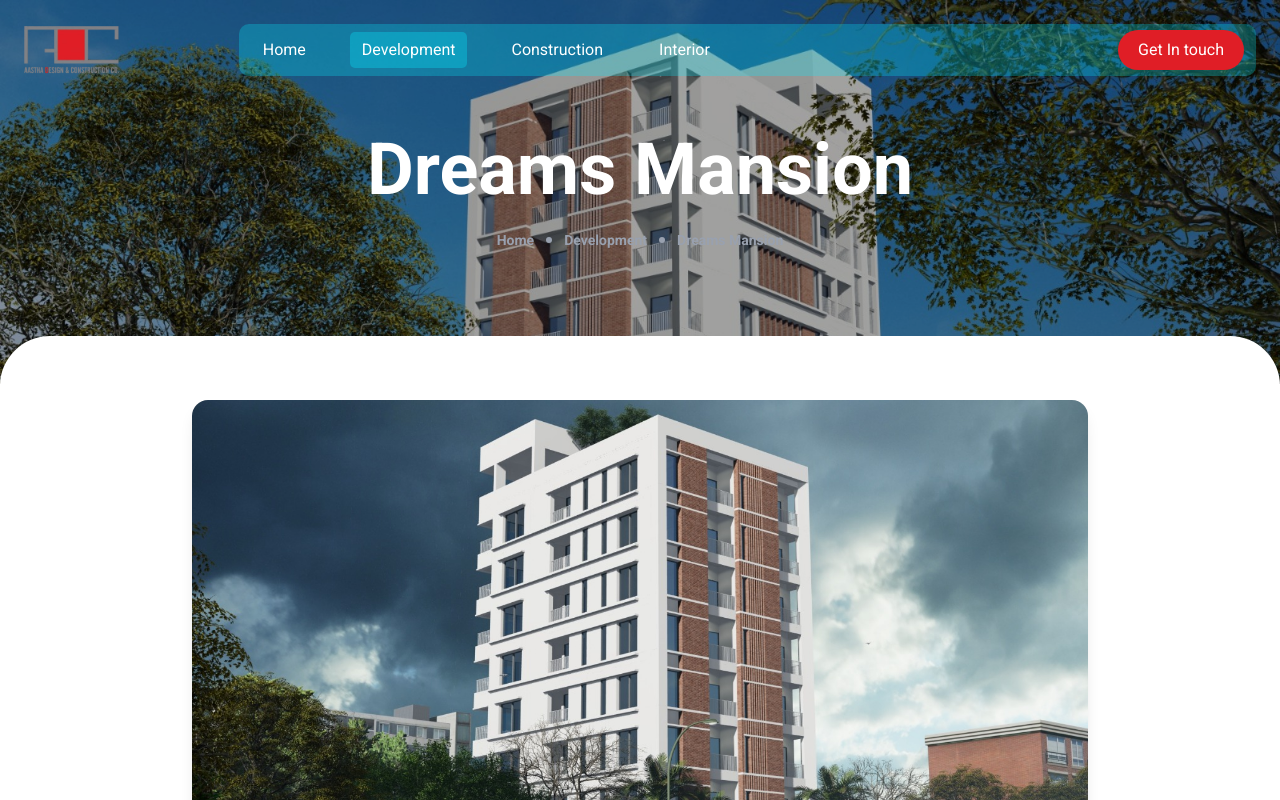
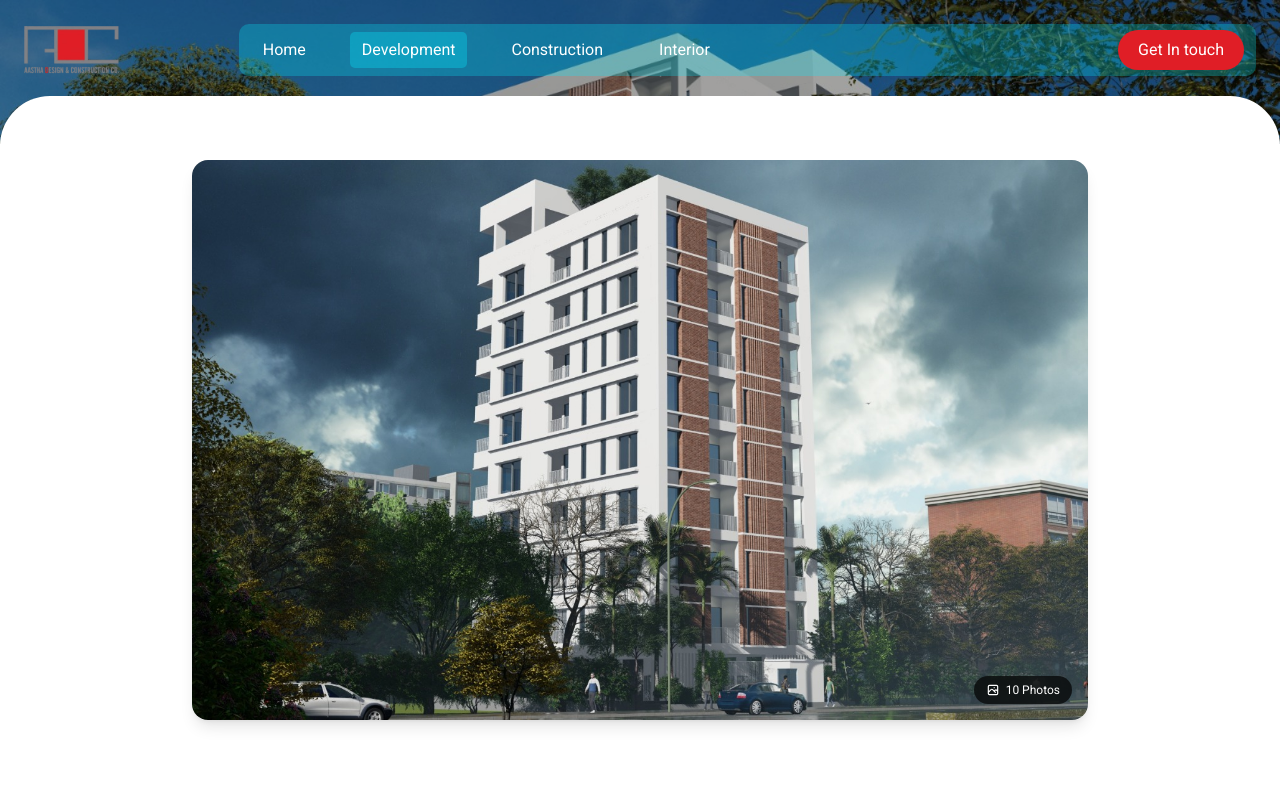
Before and after one commit to ashikfifa/Astha-frontend, a Next.js app: page /development/dhaka-dreams-mansion in a window 1280 px wide. Shown: the top 800 px of the page. Built offline with nearby package versions, Linux system fonts and the light colour scheme.

Commit message:
refactor: update HeroBanner component to handle optional title and breadcrumbs

```diff
--- a/app/development/[slug]/page.tsx
+++ b/app/development/[slug]/page.tsx
@@ -37,13 +37,9 @@ const DevelopmentSlugPage = async ({ params }: PageProps) => {
   return (
     <div>
       <HeroBanner
-        title={project.title}
+
         backgroundImage={project.coverImage || project.image}
-        breadcrumbs={[
-          { label: "Home", href: "/" },
-          { label: "Development", href: "/development" },
-          { label: project.title },
-        ]}
+
         isSlugPage
       />
 
--- a/app/sections/development-page/HeroBanner.tsx
+++ b/app/sections/development-page/HeroBanner.tsx
@@ -2,8 +2,8 @@ import Image from "next/image";
 import Link from "next/link";
 
 interface HeroSectionProps {
-  title: string;
-  breadcrumbs: {
+  title?: string;
+  breadcrumbs?: {
     label: string;
     href?: string;
   }[];
@@ -20,12 +20,12 @@ const HeroBanner: React.FC<HeroSectionProps> = ({
   isSlugPage = false,
 }) => {
   return (
-    <section className={`relative w-full ${isSlugPage ? "h-64 sm:h-72 md:h-80 lg:h-96" : "h-95 sm:h-65 md:h-100 lg:h-137.5"}`}>
+    <section className={`relative w-full ${isSlugPage ? "h-28 sm:h-28 md:h-38 lg:h-36" : "h-95 sm:h-65 md:h-100 lg:h-137.5"}`}>
       {/* Background Image */}
       <div className="absolute inset-0">
         <Image
           src={backgroundImage}
-          alt={title}
+          alt={title || "Hero Banner"}
           fill
           className="object-cover object-top"
           priority={priority}
@@ -40,11 +40,14 @@ const HeroBanner: React.FC<HeroSectionProps> = ({
       {/* Content */}
       <div className="relative z-10 flex flex-col items-center justify-center h-full px-4">
         {/* Title */}
+        {title && (
           <h1 className="text-4xl sm:text-5xl md:text-6xl lg:text-7xl font-bold text-white text-center">
             {title}
           </h1>
+        )}
 
         {/* Breadcrumb */}
+        {breadcrumbs && breadcrumbs.length > 0 && (
           <nav className="mt-4 sm:mt-6">
             <ul className="flex items-center gap-2 sm:gap-3">
               {breadcrumbs.map((crumb, index) => (
@@ -68,6 +71,7 @@ const HeroBanner: React.FC<HeroSectionProps> = ({
               ))}
             </ul>
           </nav>
+        )}
       </div>
     </section>
   );
```
Lines whose indentation alone changed are shown as unchanged.
